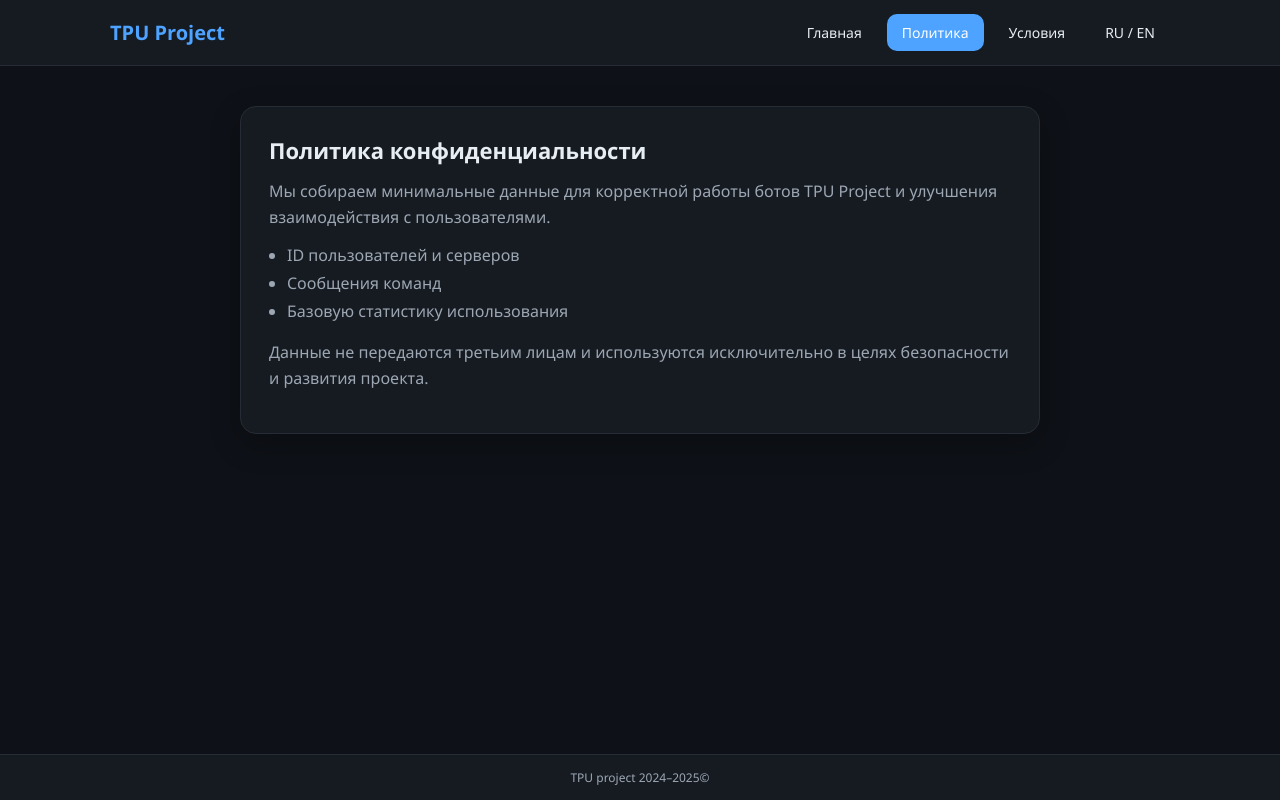
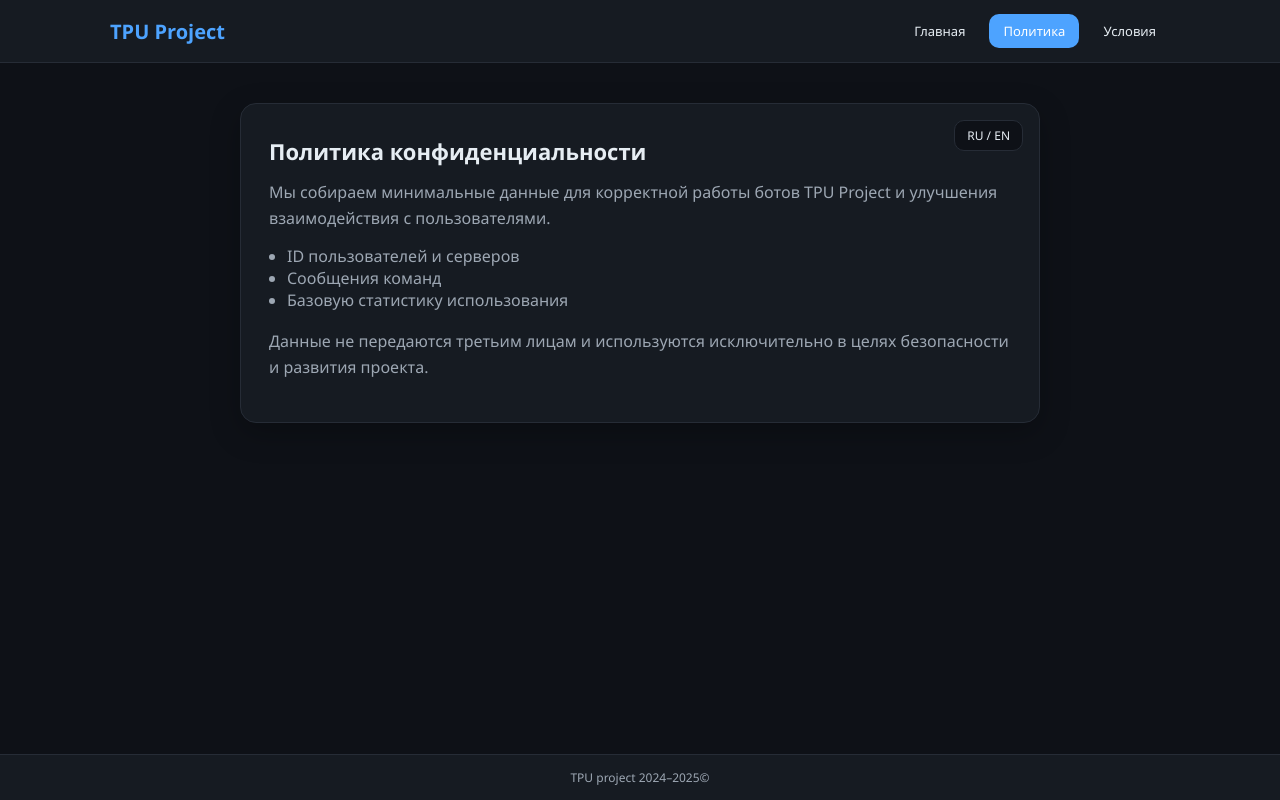
Before and after one commit to jingal-create/TPU-project, a plain HTML site: page site/privacy.html in a window 1280 px wide. Drawn offline with Linux system fonts and the light colour scheme.

Commit message:
Update privacy.html

```diff
--- a/site/privacy.html
+++ b/site/privacy.html
@@ -12,7 +12,6 @@
       --text: #e6edf3;
       --text-soft: #9da7b3;
       --accent: #4da3ff;
-      --accent-hover: #1f6feb;
       --border: #262c36;
     }
 
@@ -31,7 +30,7 @@
       flex-direction: column;
     }
 
-    /* ===== Header / Nav ===== */
+    /* ===== Header ===== */
     header {
       background: var(--bg-soft);
       border-bottom: 1px solid var(--border);
@@ -55,27 +54,24 @@
     nav {
       display: flex;
       gap: 10px;
-      align-items: center;
     }
 
-    nav a,
-    nav button {
+    /* EN default size */
+    nav a {
       padding: 8px 14px;
       border-radius: 10px;
       font-size: 14px;
       text-decoration: none;
       color: var(--text);
-      background: transparent;
-      border: 1px solid transparent;
-      cursor: pointer;
       transition: 0.2s ease;
     }
 
-    nav a:hover,
-    nav button:hover {
-      background: var(--bg);
-      border-color: var(--border);
+    /* RU slightly smaller */
+    body.ru nav a {
+      font-size: 13px;
     }
+
+    nav a:hover { background: var(--bg); }
 
     nav a.active {
       background: var(--accent);
@@ -93,6 +89,15 @@
     .container {
       max-width: 800px;
       width: 100%;
+    }
+
+    .section-block {
+      position: relative;
+      background: var(--bg-soft);
+      border: 1px solid var(--border);
+      border-radius: 16px;
+      padding: 32px 28px 28px;
+      box-shadow: 0 10px 30px rgba(0,0,0,0.25);
       animation: fade 0.4s ease;
     }
 
@@ -101,12 +106,24 @@
       to { opacity: 1; transform: translateY(0); }
     }
 
-    .section-block {
-      background: var(--bg-soft);
+    /* ===== Language switch ===== */
+    .lang-switch {
+      position: absolute;
+      top: 16px;
+      right: 16px;
+      z-index: 10;
+      padding: 6px 12px;
+      font-size: 12px;
+      border-radius: 10px;
+      background: var(--bg);
+      color: var(--text);
       border: 1px solid var(--border);
-      border-radius: 16px;
-      padding: 28px;
-      box-shadow: 0 10px 30px rgba(0,0,0,0.25);
+      cursor: pointer;
+    }
+
+    .lang-switch:hover {
+      color: var(--accent);
+      border-color: var(--accent);
     }
 
     h2 {
@@ -125,9 +142,7 @@
       color: var(--text-soft);
     }
 
-    li { margin-bottom: 6px; }
-
-    /* ===== Language ===== */
+    /* ===== Language content ===== */
     .lang { display: none; }
     .lang.active { display: block; }
 
@@ -142,26 +157,27 @@
     }
   </style>
 </head>
-<body>
+<body class="ru">
 
 <header>
   <div class="nav">
     <h1>TPU Project</h1>
     <nav>
-      <a href="index.html">Главная</a>
-      <a href="privacy.html" class="active">Политика</a>
-      <a href="terms.html">Условия</a>
-      <button id="langBtn">RU / EN</button>
+      <a href="index.html" data-ru="Главная" data-en="Home">Главная</a>
+      <a href="privacy.html" class="active" data-ru="Политика" data-en="Privacy">Политика</a>
+      <a href="terms.html" data-ru="Условия" data-en="Terms">Условия</a>
     </nav>
   </div>
 </header>
 
 <main>
   <div class="container">
+    <div class="section-block">
+
+      <button class="lang-switch" id="langBtn">RU / EN</button>
 
       <!-- RU -->
       <section class="lang lang-ru active">
-      <div class="section-block">
         <h2>Политика конфиденциальности</h2>
         <p>Мы собираем минимальные данные для корректной работы ботов TPU Project и улучшения взаимодействия с пользователями.</p>
         <ul>
@@ -170,12 +186,10 @@
           <li>Базовую статистику использования</li>
         </ul>
         <p>Данные не передаются третьим лицам и используются исключительно в целях безопасности и развития проекта.</p>
-      </div>
       </section>
 
       <!-- EN -->
       <section class="lang lang-en">
-      <div class="section-block">
         <h2>Privacy Policy</h2>
         <p>We collect only the minimum data required for proper operation of TPU Project bots.</p>
         <ul>
@@ -184,9 +198,9 @@
           <li>Basic usage statistics</li>
         </ul>
         <p>No data is shared with third parties. All information is used solely to improve functionality and security.</p>
-      </div>
       </section>
 
+    </div>
   </div>
 </main>
 
@@ -198,10 +212,21 @@
   const btn = document.getElementById('langBtn');
   const ru = document.querySelector('.lang-ru');
   const en = document.querySelector('.lang-en');
+  const navLinks = document.querySelectorAll('nav a');
+
+  let isRu = true;
 
   btn.onclick = () => {
+    isRu = !isRu;
+
+    document.body.classList.toggle('ru', isRu);
+
     ru.classList.toggle('active');
     en.classList.toggle('active');
+
+    navLinks.forEach(link => {
+      link.textContent = isRu ? link.dataset.ru : link.dataset.en;
+    });
   };
 </script>
 
```
Lines whose indentation alone changed are shown as unchanged.
